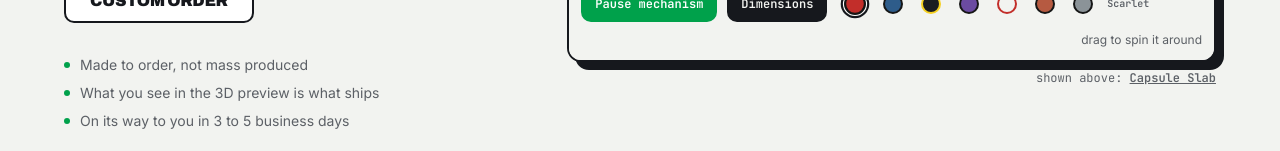
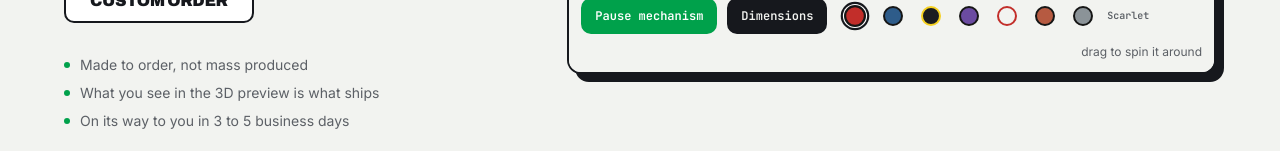
Before and after one commit to JAlbertCode/3d-printing-store, a React (Vite) app: page / in a window 1280 px wide. Shown: the part 649-800 px from the top of the page. Built offline with nearby package versions, Linux system fonts and the light colour scheme; no server answers.

Commit message:
removed caption
removed caption

```diff
--- a/src/components/Home.tsx
+++ b/src/components/Home.tsx
@@ -73,15 +73,6 @@ export default function Home() {
             callouts={featured.model!.callouts}
             colorways={featured.model!.colorways}
           />
-          <p className="mt-2 text-right font-mono text-xs text-muted-fg">
-            shown above:{" "}
-            <a
-              className="font-semibold underline hover:text-primary"
-              href={`#/p/${featured.slug}`}
-            >
-              {featured.name}
-            </a>
-          </p>
         </motion.div>
       </motion.section>
 
```
